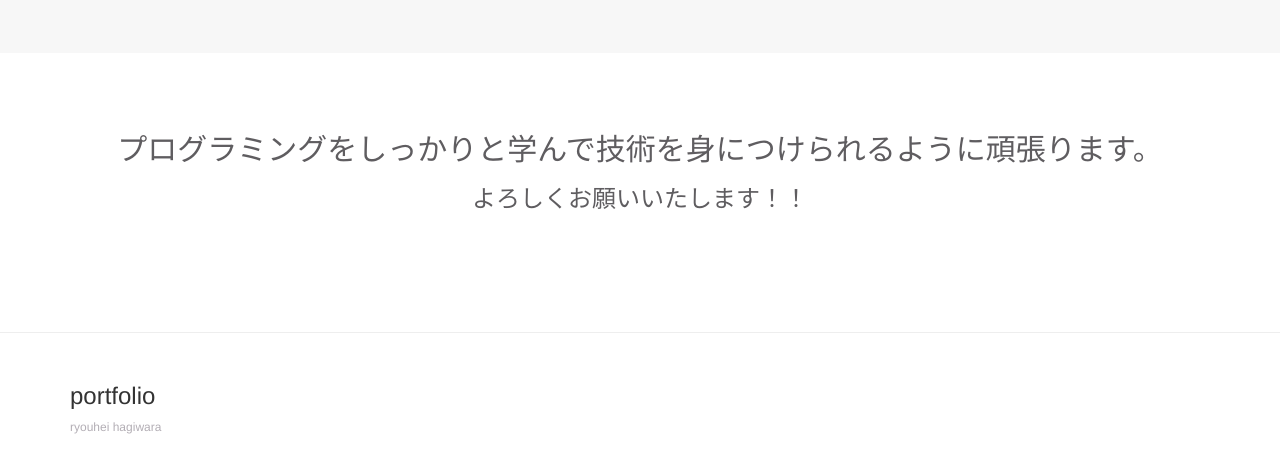
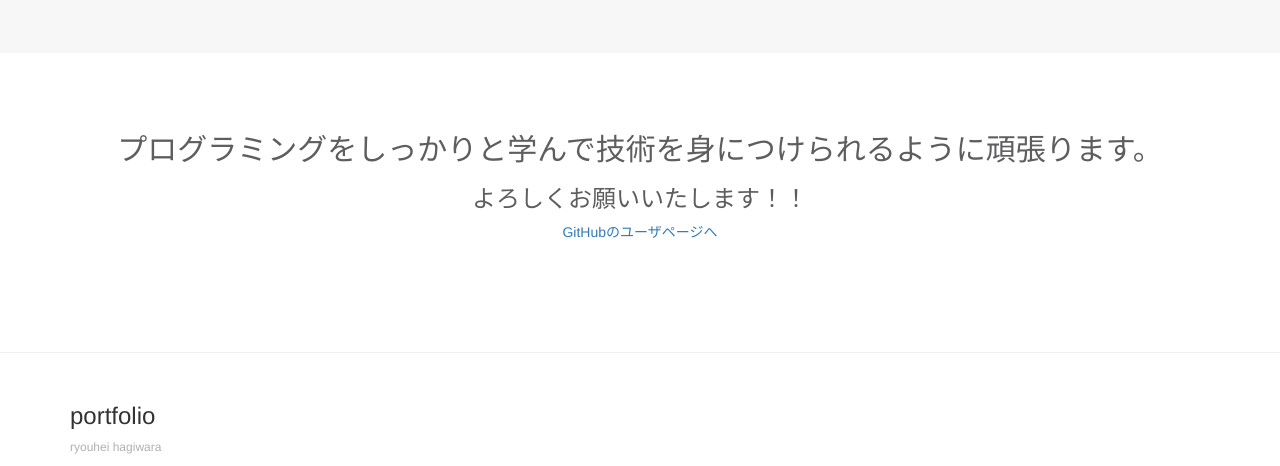
Before and after one commit to ryouhei123/ryouhei123.github.io, a plain HTML site: page index.html in a window 1280 px wide. Shown: the part 902-1368 px from the top of the page. Drawn offline with nearby package versions, Linux system fonts and the light colour scheme.

Commit message:
last commit

```diff
--- a/index.html
+++ b/index.html
@@ -100,6 +100,7 @@
 				<div class="heading">
 				<h2>プログラミングをしっかりと学んで技術を身につけられるように頑張ります。</h2>
 				<h3>よろしくお願いいたします！！</h3>
+				<a href="https://github.com/ryouhei123">GitHubのユーザページへ</a>
 
 				</div>
 			</div>
```
